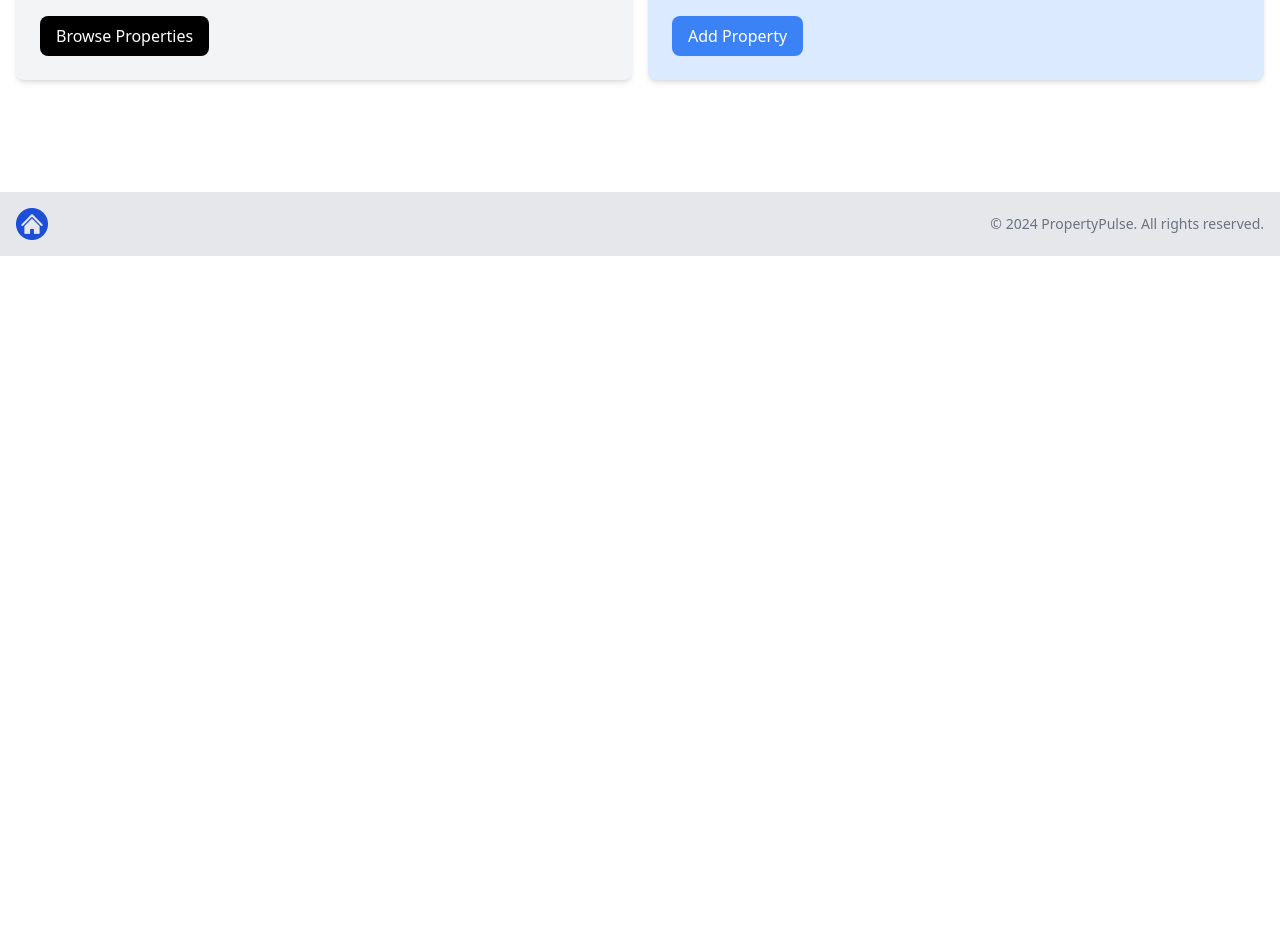
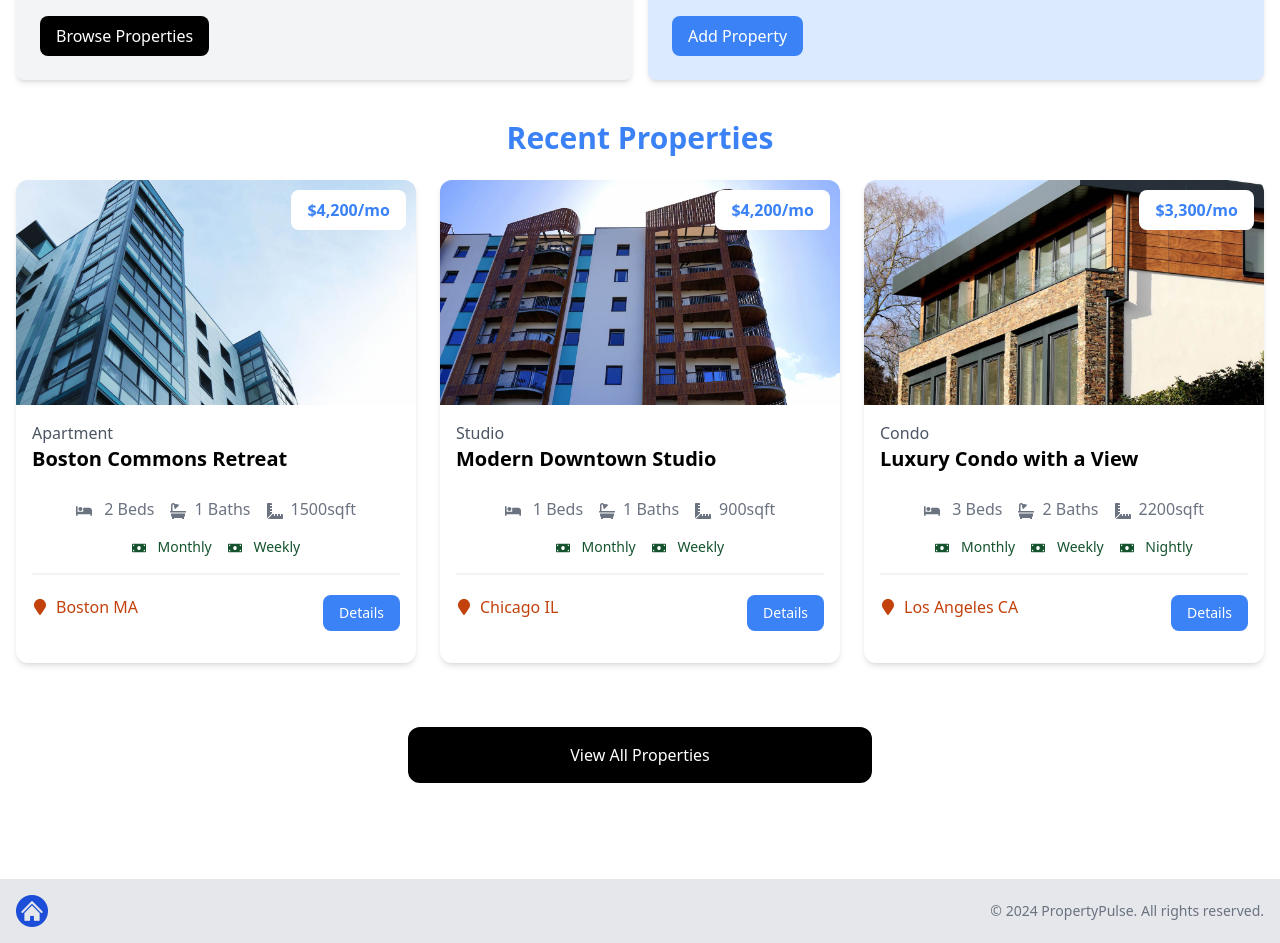
Before and after one commit to ShashwatHTS/Issue_tracker, a Next.js app in the folder property-pulse/: page / in a window 1280 px wide. Shown: the part 541-1484 px from the top of the page. Before the commit the page ends 800 px from the top, so only its background shows below. Built offline with nearby package versions, Linux system fonts and the light colour scheme.

Commit message:
database setup is done

```diff
--- /dev/null
+++ b/property-pulse/app/loading.jsx
@@ -0,0 +1,25 @@
+'use client'
+import React from 'react'
+import ClipLoader from "react-spinners/ClipLoader";
+
+const override = {
+  display: "block",
+  margin: "100px auto",
+  borderColor: "red",
+};
+
+const LoadingPage = ({ loading }) => {
+  return (
+    <>
+      <ClipLoader
+        color='#3b82f6'
+        loading={loading}
+        cssOverride={override}
+        size={150}
+        aria-label="Loading Spinner"
+      />
+    </>
+  )
+}
+
+export default LoadingPage
--- /dev/null
+++ b/property-pulse/app/not-found.jsx
@@ -0,0 +1,35 @@
+import Link from 'next/link'
+import React from 'react'
+import { FaExclamationTriangle, } from 'react-icons/fa'
+
+const NotFound = () => {
+  return (
+    <>
+      <section className="bg-blue-50 min-h-screen flex-grow">
+        <div className="container m-auto max-w-2xl py-24">
+          <div
+            className="bg-white px-6 py-24 mb-4 shadow-md rounded-md border m-4 md:m-0"
+          >
+            <div className="flex justify-center">
+              <FaExclamationTriangle className="fas fa-exclamation-triangle fa-5x text-8xl text-yellow-400" />
+            </div>
+            <div className="text-center">
+              <h1 className="text-3xl font-bold mt-4 mb-2">Page Not Found</h1>
+              <p className="text-gray-500 text-xl mb-10">
+                The page you are looking for does not exist.
+              </p>
+              <Link
+                href="/"
+                className="bg-blue-700 hover:bg-blue-800 text-white font-bold py-4 px-6 rounded"
+              >Go Home</Link
+              >
+            </div>
+          </div>
+        </div>
+        <div className="flex-grow"></div>
+      </section>
+    </>
+  )
+}
+
+export default NotFound
--- a/property-pulse/app/page.jsx
+++ b/property-pulse/app/page.jsx
@@ -1,16 +1,20 @@
 import Hero from '@/components/Hero'
+import HomeProperties from '@/components/HomeProperties'
 import InfoBoxes from '@/components/InfoBoxes'
 import React from 'react'
+// import connectDB from '@/config/database'
 
 // export const metadata = {
 //   title:'Homepage'
 // }
 
-const HomePage = () => {
+const HomePage = async () => {
+  // await connectDB();
   return (
     <>
       <Hero />
       <InfoBoxes />
+      <HomeProperties />
     </>
   )
 }
--- a/property-pulse/app/properties/page.jsx
+++ b/property-pulse/app/properties/page.jsx
@@ -5,12 +5,12 @@
 const PropertiesPage = () => {
   return (
     <>
-      <section class="px-4 py-6">
-        <div class="container-xl lg:container m-auto px-4 py-6">
+      <section className="px-4 py-6">
+        <div className="container-xl lg:container m-auto px-4 py-6">
           {properties.length === 0 ? (
             <p>No properties found</p>
           ) : (
-          <div class="grid grid-cols-1 md:grid-cols-3 gap-6">
+          <div className="grid grid-cols-1 md:grid-cols-3 gap-6">
             {properties.map((property) => (
               <PropertyCard property={property}/>
             ))}
--- /dev/null
+++ b/property-pulse/components/HomeProperties.jsx
@@ -0,0 +1,34 @@
+import React from 'react'
+import properties from "@/properties.json"
+import PropertyCard from '@/components/PropertyCard'
+import Link from 'next/link'
+
+const HomeProperties = () => {
+  const recentProperties = properties.sort(() => Math.random() - Math.random()).slice(0, 3)
+  return (
+    <>
+      <section className="px-4 py-6">
+        <div className="container-xl lg:container m-auto">
+          <h2 className="text-3xl font-bold text-blue-500 mb-6 text-center">
+            Recent Properties
+          </h2>
+          <div className="grid grid-cols-1 md:grid-cols-3 gap-6">{recentProperties === 0 ? (
+            <p>No Properties Found</p>
+          ) : recentProperties.map((property) => (
+            <PropertyCard key={property._id} property={property} />
+          )
+          )}</div>
+        </div>
+      </section>
+      <section className="m-auto max-w-lg my-10 px-6">
+        <Link
+          href="/properties"
+          className="block bg-black text-white text-center py-4 px-6 rounded-xl hover:bg-gray-700"
+        >View All Properties</Link
+        >
+      </section>
+    </>
+  )
+}
+
+export default HomeProperties
--- /dev/null
+++ b/property-pulse/config/database.js
@@ -0,0 +1,24 @@
+import mongoose from 'mongoose';
+
+let connected = false;
+
+const connectDB = async () => {
+  mongoose.set('strictQuery', true);
+
+  // If the database is already connected, don't connect again
+  if (connected) {
+    console.log('MongoDB is already connected...');
+    return;
+  }
+
+  // Connect to MongoDB
+  try {
+    await mongoose.connect(process.env.MONGODB_URI);
+    connected = true;
+    console.log('MongoDB connected...');
+  } catch (error) {
+    console.log(error);
+  }
+};
+
+export default connectDB;
--- a/property-pulse/package.json
+++ b/property-pulse/package.json
@@ -11,9 +11,9 @@
   "dependencies": {
     "cloudinary": "^2.0.1",
     "mapbox-gl": "^3.1.2",
-    "mongodb": "^6.3.0",
-    "mongoose": "^8.1.1",
-    "next": "14.1.0",
+    "mongodb": "^6.6.1",
+    "mongoose": "^8.3.4",
+    "next": "^14.2.3",
     "next-auth": "^4.24.5",
     "photoswipe": "^5.4.3",
     "react": "^18",
```
Also changed, not shown: 2 other files (tests, documents, lock files or other folders).
